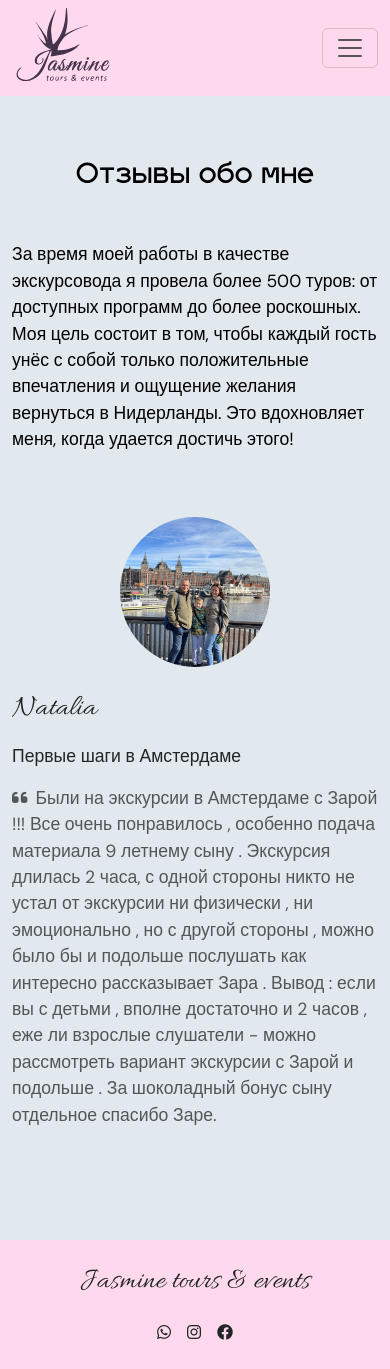
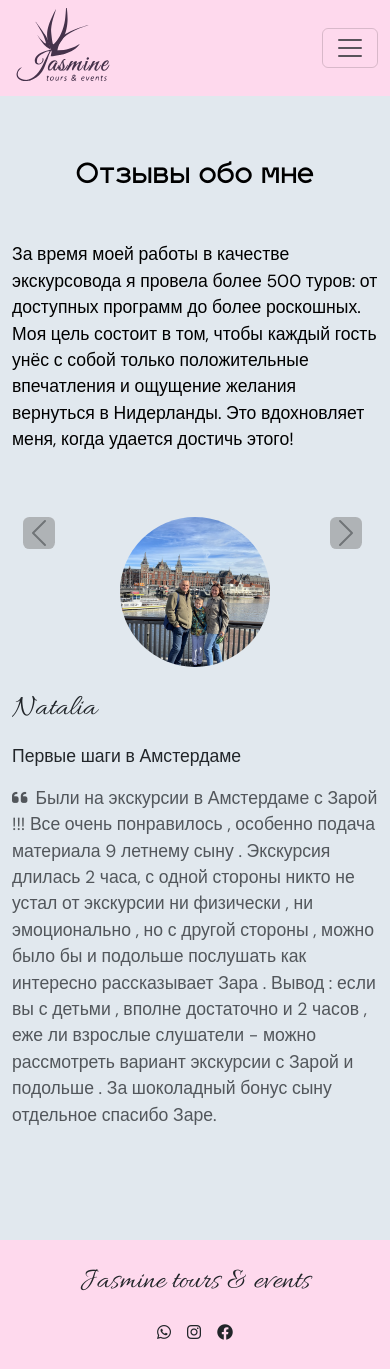
Before and after one commit to anisa07/jasmine-tours, a React (Create React App) app: page /reviews in a window 390 px wide. Shown: the top 1369 px of the page. Built offline with nearby package versions, Linux system fonts and the light colour scheme.

Commit message:
arrow added for mobile version of reviews page

```diff
--- a/src/components/Feedback.css
+++ b/src/components/Feedback.css
@@ -21,7 +21,6 @@
 }
 
 @media (max-width: 991px) {
-
   .carousel .carousel-item img {
     margin: 0 auto;
     display: block;
@@ -33,6 +32,21 @@
   }
 
   .review-item {
-  height: fit-content;
+    height: fit-content;
+  }
+
+  .carousel-control-prev,
+  .carousel-control-next {
+    display: block;
+    position: absolute;
+    bottom: 10px;
+    width: 15%;
+    height: auto;
+    font-size: 20px;
+    z-index: 1;
+  }
+
+  .carousel-control-next {
+    right: 5px;
+  }
 }
-}
```
